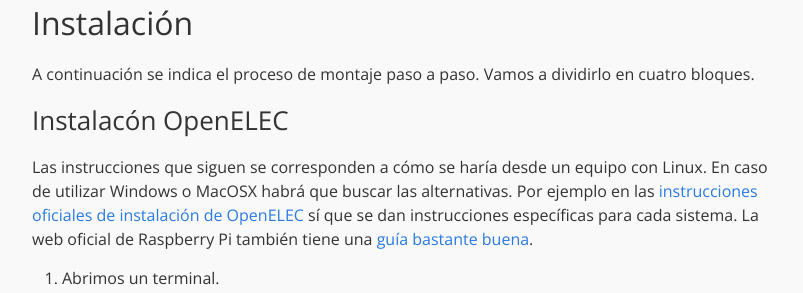
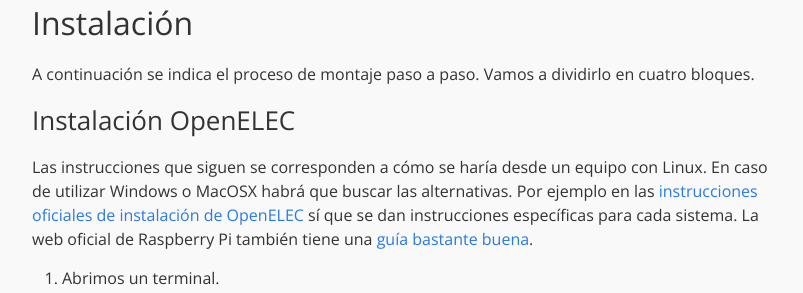
Before and after one commit to eduardofilo/eduardofilo.jekyll, a Jekyll site: the page built from _posts/2015-03-14-raspi2-kodi-tvheadend.md, in a window 1280 px wide and 900 px high, scrolled down 738 px. Shown: the part 158-451 px from the top of the window, without its empty margins (238-1041 px from the left). Built offline with Jekyll 4.4.1, drawn with Linux system fonts in a browser that asks for light colours; Markdown is read by kramdown in place of the engine named in the settings.

Commit message:
Corrección typo.

```diff
--- a/_posts/2015-03-14-raspi2-kodi-tvheadend.md
+++ b/_posts/2015-03-14-raspi2-kodi-tvheadend.md
@@ -31,7 +31,7 @@
 
 A continuación se indica el proceso de montaje paso a paso. Vamos a dividirlo en cuatro bloques.
 
-### Instalacón OpenELEC
+### Instalación OpenELEC
 
 Las instrucciones que siguen se corresponden a cómo se haría desde un equipo con Linux. En caso de utilizar Windows o MacOSX habrá que buscar las alternativas. Por ejemplo en las [instrucciones oficiales de instalación de OpenELEC](http://wiki.openelec.tv/index.php/HOW-TO:Installing_OpenELEC/Creating_The_Install_Key#tab=DiskImage) sí que se dan instrucciones específicas para cada sistema. La web oficial de Raspberry Pi también tiene una [guía bastante buena](http://www.raspberrypi.org/documentation/installation/installing-images/README.md).
 
```
